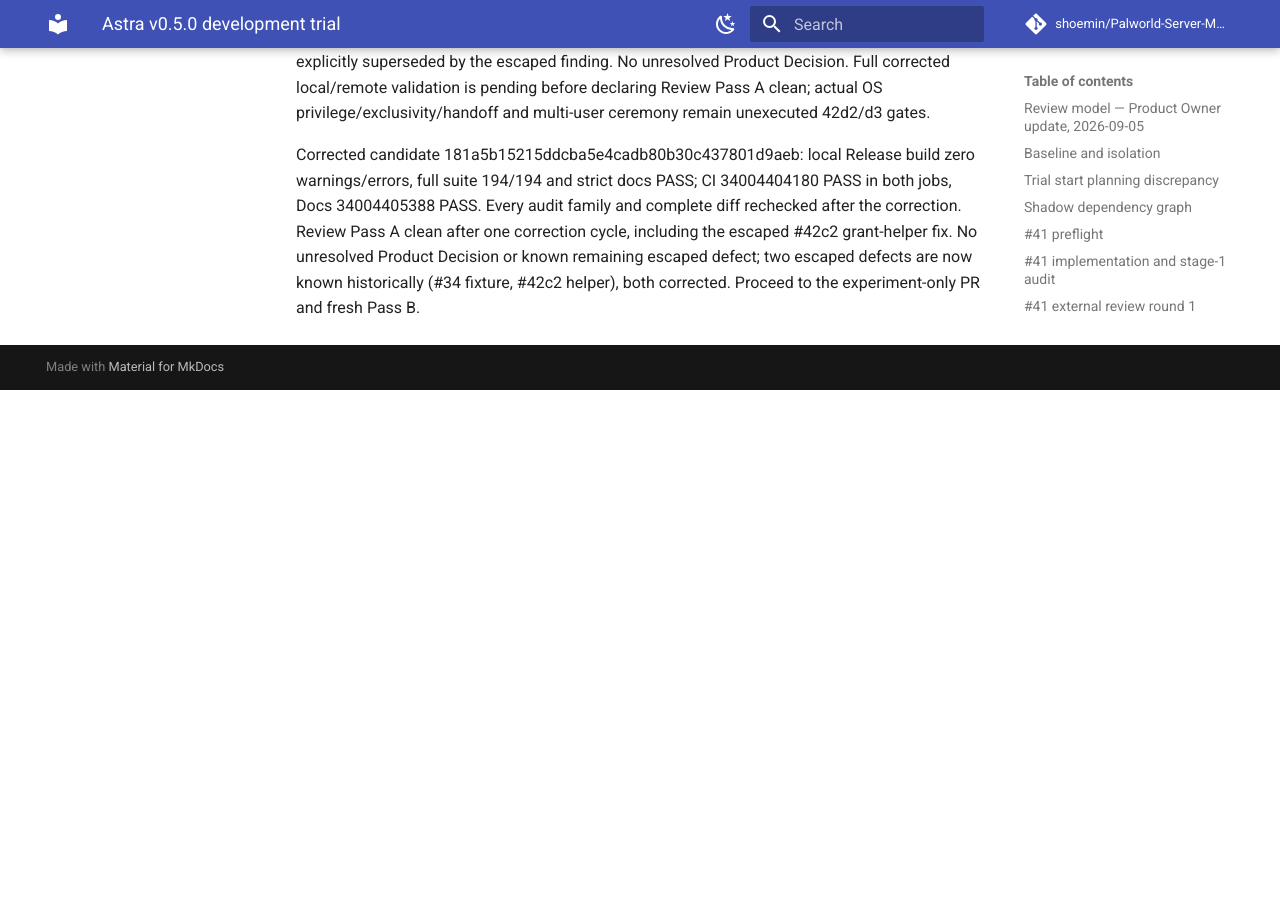
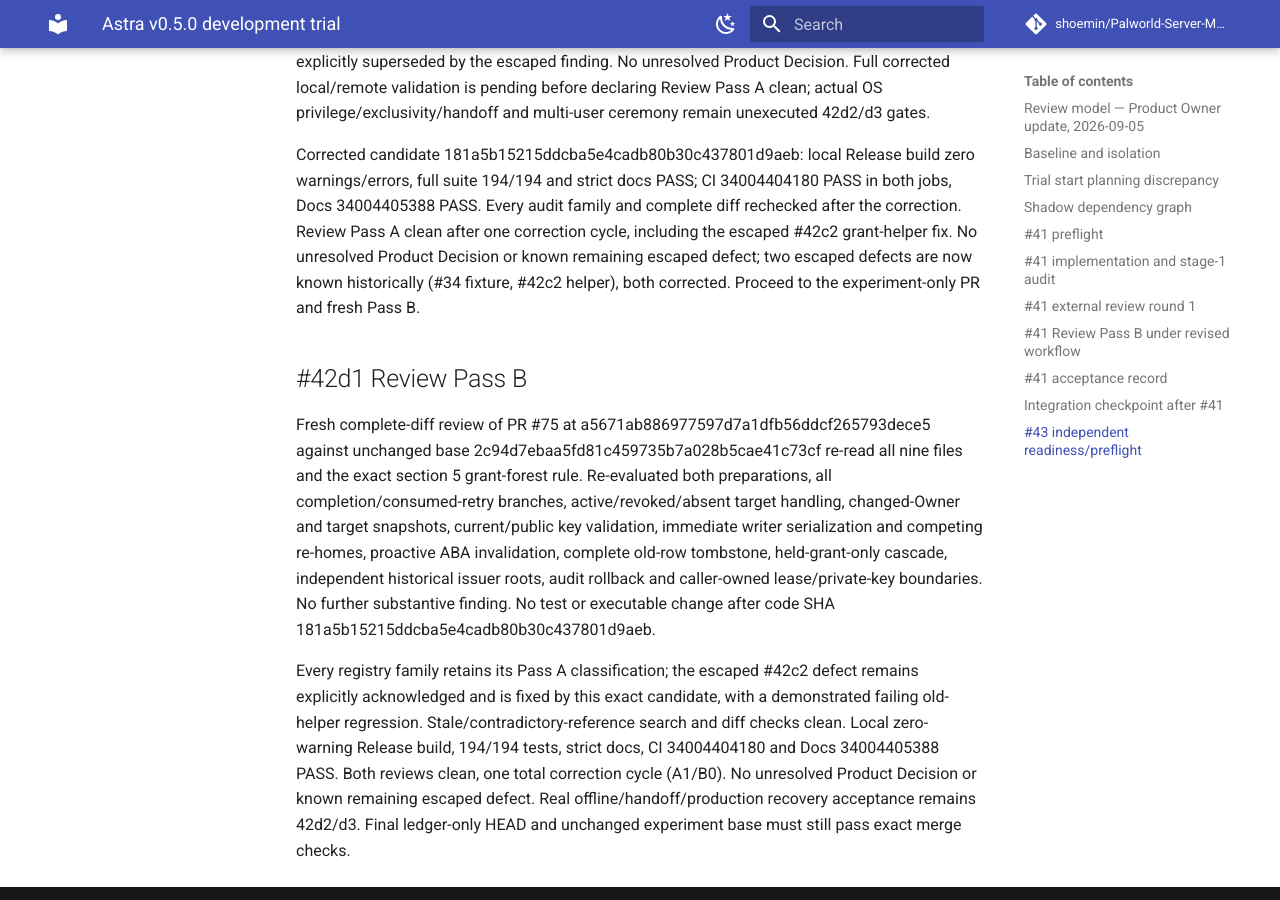
Before and after one commit to shoemin/Palworld-Server-Manager, an MkDocs documentation site: the page built from docs/experiments/astra-v0.5.0-trial.md, in a window 1280 px wide and 900 px high, scrolled down 65624 px. Built offline with MkDocs 1.6.1 and Material for MkDocs 9.7.7, drawn with Linux system fonts in a browser that asks for light colours; comment, search, counter and statistics services are not loaded; before the commit the page ends 66014 px from its top, so only the background shows below that.

Commit message:
docs: record clean final Astra Owner recovery review

```diff
--- a/docs/experiments/astra-v0.5.0-trial.md
+++ b/docs/experiments/astra-v0.5.0-trial.md
@@ -781,3 +781,9 @@ Reviewed all changed source/tests/docs and existing schema, authorization and li
 Stale-reference search updates the enrollment document's issuer-based cascade claim and reserved-recovery wording. Historical clean audits remain chronological snapshots and are explicitly superseded by the escaped finding. No unresolved Product Decision. Full corrected local/remote validation is pending before declaring Review Pass A clean; actual OS privilege/exclusivity/handoff and multi-user ceremony remain unexecuted 42d2/d3 gates.
 
 Corrected candidate 181a5b15215ddcba5e4cadb80b30c437801d9aeb: local Release build zero warnings/errors, full suite 194/194 and strict docs PASS; CI 34004404180 PASS in both jobs, Docs 34004405388 PASS. Every audit family and complete diff rechecked after the correction. Review Pass A clean after one correction cycle, including the escaped #42c2 grant-helper fix. No unresolved Product Decision or known remaining escaped defect; two escaped defects are now known historically (#34 fixture, #42c2 helper), both corrected. Proceed to the experiment-only PR and fresh Pass B.
+
+## #42d1 Review Pass B
+
+Fresh complete-diff review of PR #75 at a5671ab886977597d7a1dfb56ddcf265793dece5 against unchanged base 2c94d7ebaa5fd81c459735b7a028b5cae41c73cf re-read all nine files and the exact section 5 grant-forest rule. Re-evaluated both preparations, all completion/consumed-retry branches, active/revoked/absent target handling, changed-Owner and target snapshots, current/public key validation, immediate writer serialization and competing re-homes, proactive ABA invalidation, complete old-row tombstone, held-grant-only cascade, independent historical issuer roots, audit rollback and caller-owned lease/private-key boundaries. No further substantive finding. No test or executable change after code SHA 181a5b15215ddcba5e4cadb80b30c437801d9aeb.
+
+Every registry family retains its Pass A classification; the escaped #42c2 defect remains explicitly acknowledged and is fixed by this exact candidate, with a demonstrated failing old-helper regression. Stale/contradictory-reference search and diff checks clean. Local zero-warning Release build, 194/194 tests, strict docs, CI 34004404180 and Docs 34004405388 PASS. Both reviews clean, one total correction cycle (A1/B0). No unresolved Product Decision or known remaining escaped defect. Real offline/handoff/production recovery acceptance remains 42d2/d3. Final ledger-only HEAD and unchanged experiment base must still pass exact merge checks.
```
